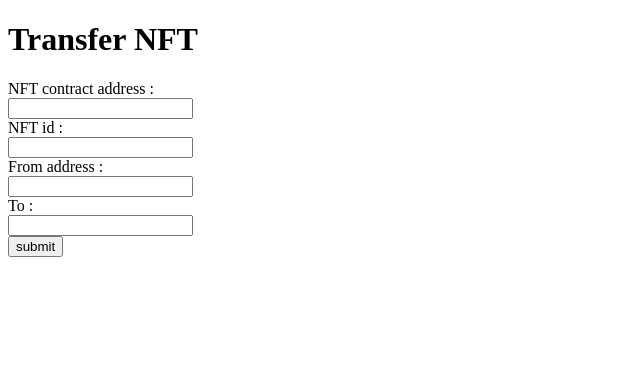
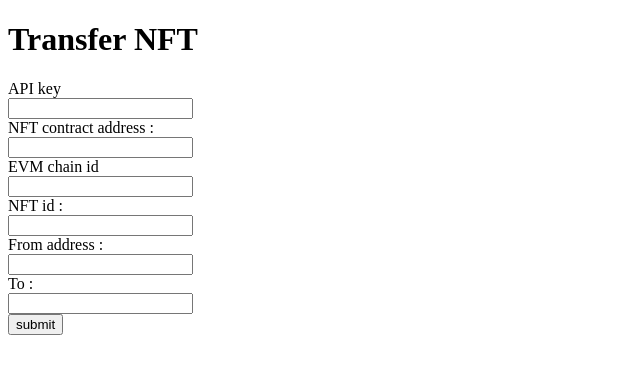
Before and after one commit to berrezougAbdelhak/Thentic-Project, a Flask app: template templates/transfer_nft.html in a window 1280 px wide. Shown: the top 374 px of the page, without its empty margins (0-640 px from the left). Run offline with Flask 2, Linux system fonts and the light colour scheme; the template is opened without the code that fills it, so the values that code supplies are empty.

Commit message:
Transfer_nft

```diff
--- a/App.py
+++ b/App.py
@@ -66,6 +66,29 @@ def mint_nft():
         print(r.json()["transaction_url"])
         webbrowser.open(r.json()["transaction_url"])
     return render_template("mint_nft.html")
+@app.route("/transfer_nft",methods=["POST","GET"])
+def transfer_nft():
+    if request.method=="POST" :
+        api_key=request.form["api"]
+        nft_address=request.form["add"]
+        nft_id=request.form["nft_id"]
+        evm_id=request.form["evm"]
+        from_add=request.form["from"]
+        to_add=request.form["to"]
 
+        url = 'https://thentic.tech/api/nfts/transfer'
+        headers = {'Content-Type': 'application/json'}
+        data = {'key': api_key,
+        'chain_id': evm_id,
+        "contract":nft_address,
+        "nft_id":nft_id,
+        "from":from_add,
+        'to': to_add}
+
+        r = requests.post(url, json=data, headers=headers)
+        print(r.text)
+        print(r.json()["transaction_url"])
+        webbrowser.open(r.json()["transaction_url"])
+    return render_template("transfer_nft.html")
 if __name__=="__main__":
     app.run()
--- a/templates/transfer_nft.html
+++ b/templates/transfer_nft.html
@@ -13,8 +13,15 @@
 
         <form action="" method="post" >
             <h1><B> Transfer NFT </B></h1>
+
+            <label for="api"> API key </label> <br>
+            <input type="text" id="api" name="api"> </label> <br>
+
             <label for="add"> NFT contract address : </label> <br>
             <input type="text" id="add" name="add"> </label> <br>
+
+            <label for="evm"> EVM chain id </label> <br>
+            <input type="text" id="evm" name="evm"> </label> <br>
 
             <label for="nft_id"> NFT id : </label> <br>
             <input type="text" id="nft_id" name="nft_id"> </label> <br>
```
